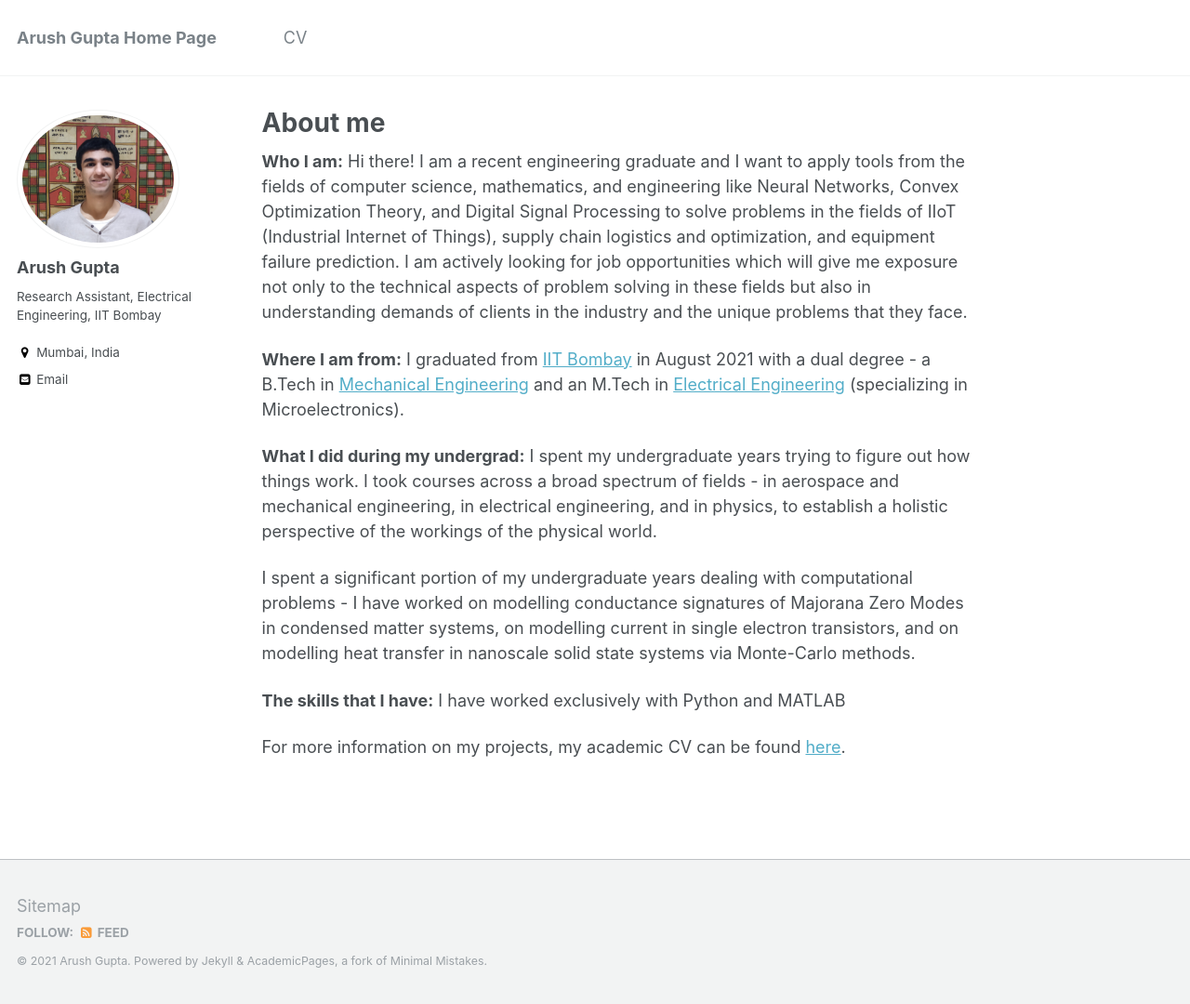
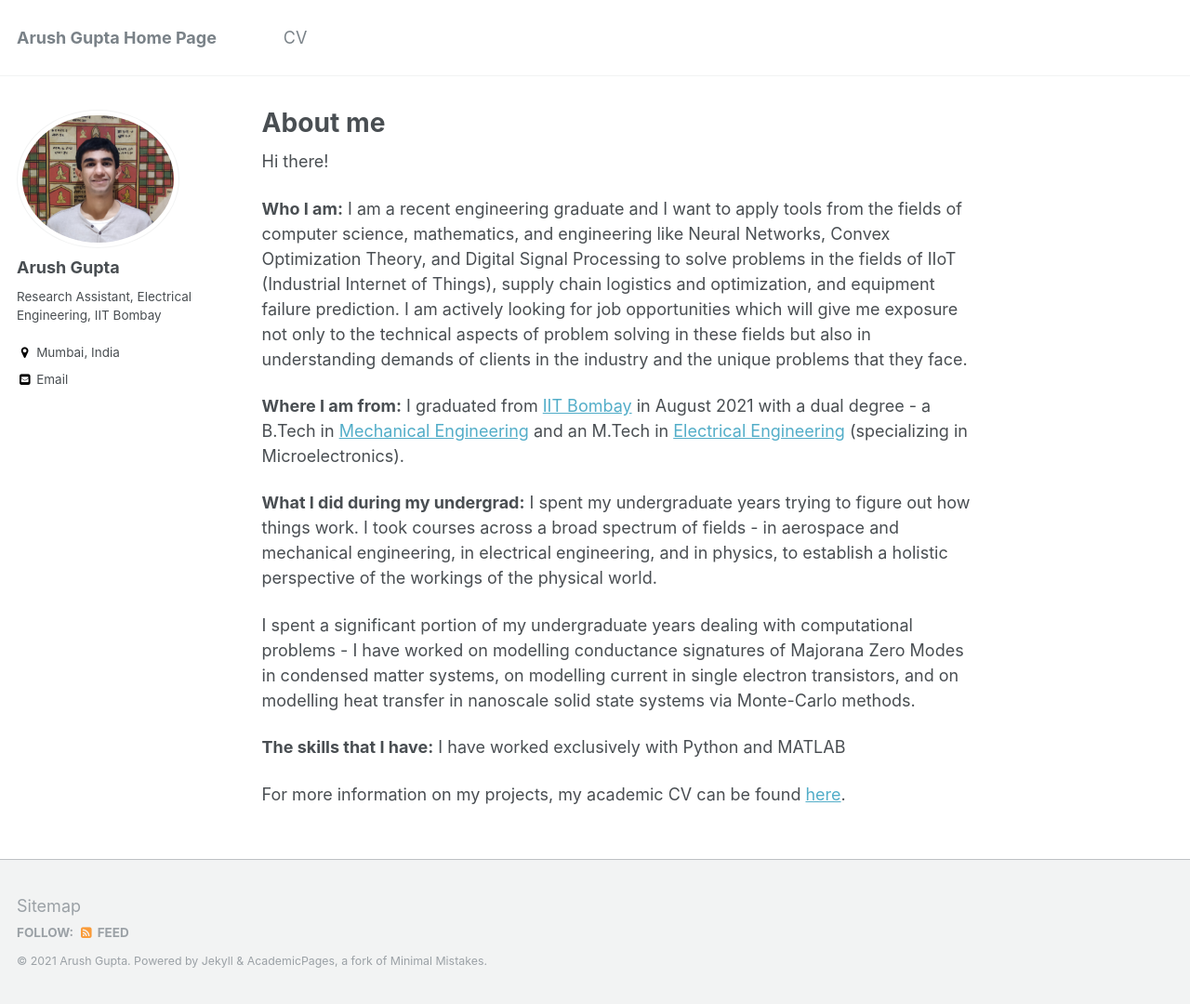
Before and after one commit to arush-gupta/arush-gupta.github.io, a Jekyll site: the page built from _pages/about.md, in a window 1280 px wide and 1080 px high. Shown: the whole window at 93% size. Built offline with Jekyll 4.4.1, drawn with Linux system fonts in a browser that asks for light colours.

```diff
--- a/_pages/about.md
+++ b/_pages/about.md
@@ -8,9 +8,10 @@ redirect_from:
   - /about.html
 ---
 
+Hi there!
 
 **Who I am:**
-Hi there! I am a recent engineering graduate and I want to apply tools from the fields of computer science, mathematics, and engineering like Neural Networks, Convex Optimization Theory, and Digital Signal Processing to solve problems in the fields of IIoT (Industrial Internet of Things), supply chain logistics and optimization, and equipment failure prediction. I am actively looking for job opportunities which will give me exposure not only to the technical aspects of problem solving in these fields but also in understanding demands of clients in the industry and the unique problems that they face.
+I am a recent engineering graduate and I want to apply tools from the fields of computer science, mathematics, and engineering like Neural Networks, Convex Optimization Theory, and Digital Signal Processing to solve problems in the fields of IIoT (Industrial Internet of Things), supply chain logistics and optimization, and equipment failure prediction. I am actively looking for job opportunities which will give me exposure not only to the technical aspects of problem solving in these fields but also in understanding demands of clients in the industry and the unique problems that they face.
 
 <!---
 A problem that has caught my eye in recent times is that of the use of machine learning in equipment failure prediction.
```
